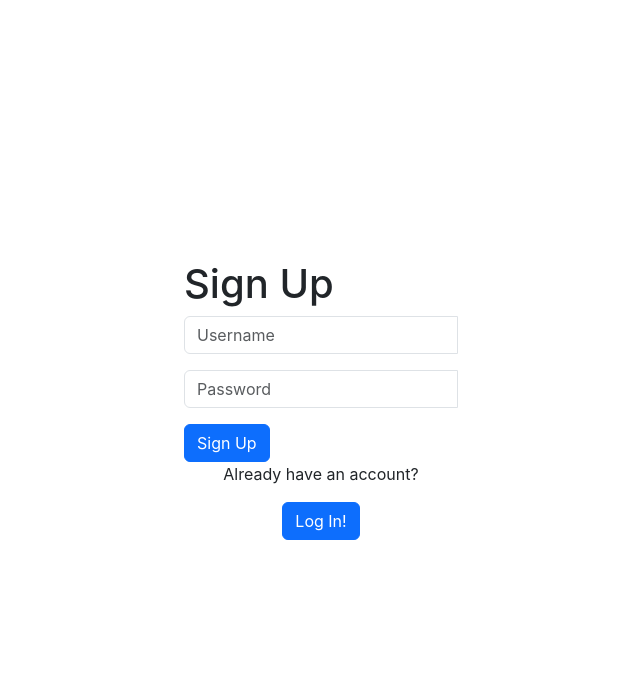
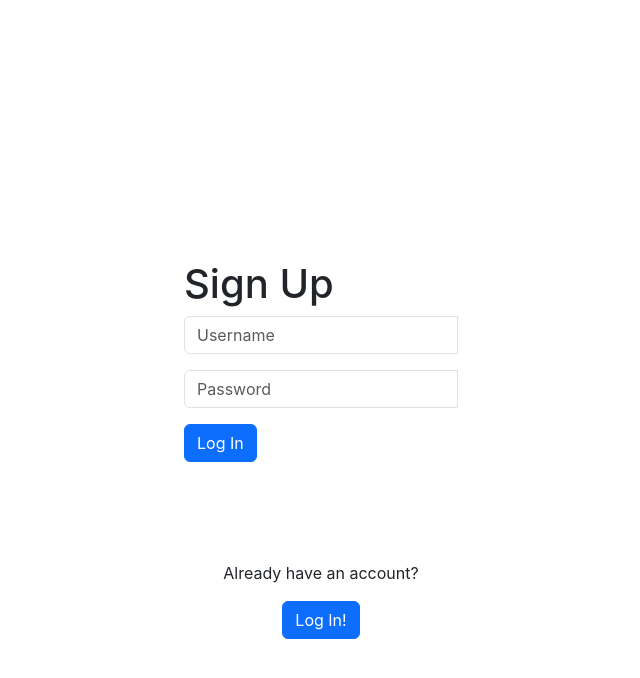
Before and after one commit to sawincp/LevelUp, a React (Create React App) app in the folder client/: page / in a window 1280 px wide. Both pictures are taken after a click on the button "Sign Up!". Shown: the top 678 px of the page, without its empty margins (319-959 px from the left). Built offline with nearby package versions, Linux system fonts and the light colour scheme; no server answers.

Commit message:
update vertical alignment in LoginForm and SignupForm

```diff
--- a/client/src/components/LoginForm.js
+++ b/client/src/components/LoginForm.js
@@ -20,7 +20,7 @@ function LoginForm() {const [validated, setValidated]= useState(false)
 
 return (
   <>
-    <Container className="d-flex align-items-center justify-content-center">
+    <Container className="d-flex align-items-center justify-content-center h-50">
       <Form noValidate validated={validated} onSubmit={handleSubmit}>
         <h1>Log In</h1>
         <Row className="mb-3">
--- a/client/src/components/SignupForm.js
+++ b/client/src/components/SignupForm.js
@@ -21,7 +21,7 @@ function SignupForm() {
 
   return (
     <>
-      <Container className="d-flex align-items-center justify-content-center">
+      <Container className="d-flex align-items-center justify-content-center h-50">
         <Form noValidate validated={validated} onSubmit={handleSubmit}>
           <h1>Sign Up</h1>
           <Row className="mb-3">
@@ -44,7 +44,7 @@ function SignupForm() {
               </InputGroup>
             </Form.Group>
           </Row>
-          <Button type="submit">Sign Up</Button>
+          <Button type="submit">Log In</Button>
         </Form>
       </Container>
     </>
```
